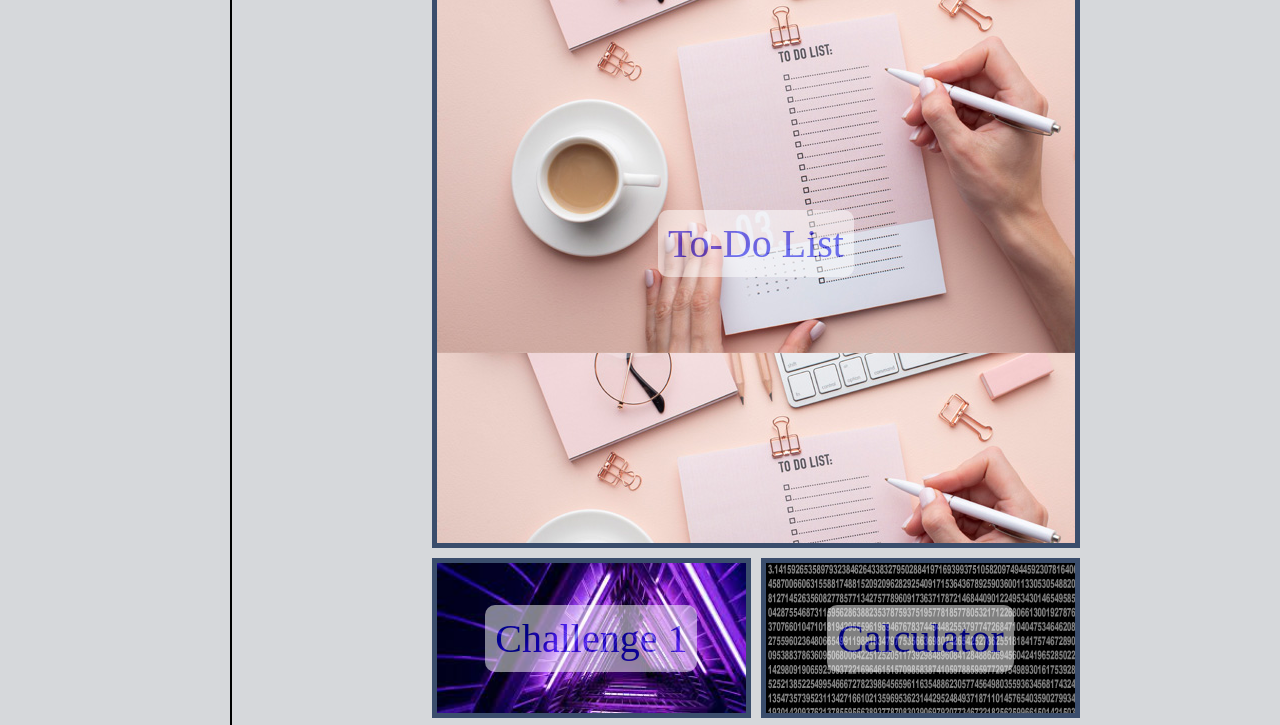
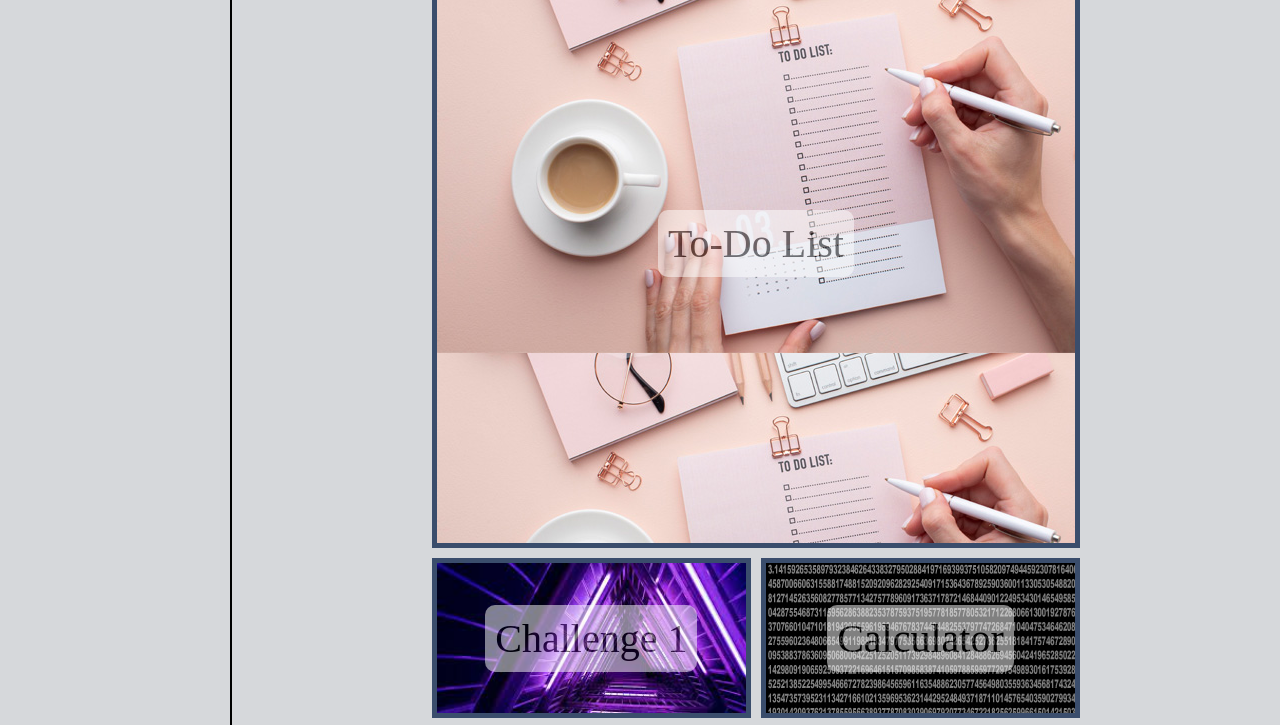
Before and after one commit to dachyon1123/Dylan-Polito-Portfolio, a plain HTML site: page index.html in a window 1280 px wide. Shown: the part 726-1451 px from the top of the page. Drawn offline with Linux system fonts and the light colour scheme.

Commit message:
Added
:-webkit-any-link {
    color: inherit; /* or specify the color you want */
    cursor: inherit; /* or specify the cursor you want */
    text-decoration: none; /* remove underline */
}

so that navigation links won't turn blue

```diff
--- a/styles.css
+++ b/styles.css
@@ -205,6 +205,12 @@ body {
 }
 
 
+:-webkit-any-link {
+  color: inherit; /* or specify the color you want */
+  cursor: inherit; /* or specify the cursor you want */
+  text-decoration: none; /* remove underline */
+}
+
 
 @media screen and (max-width: 860px) {
   .header {
```
